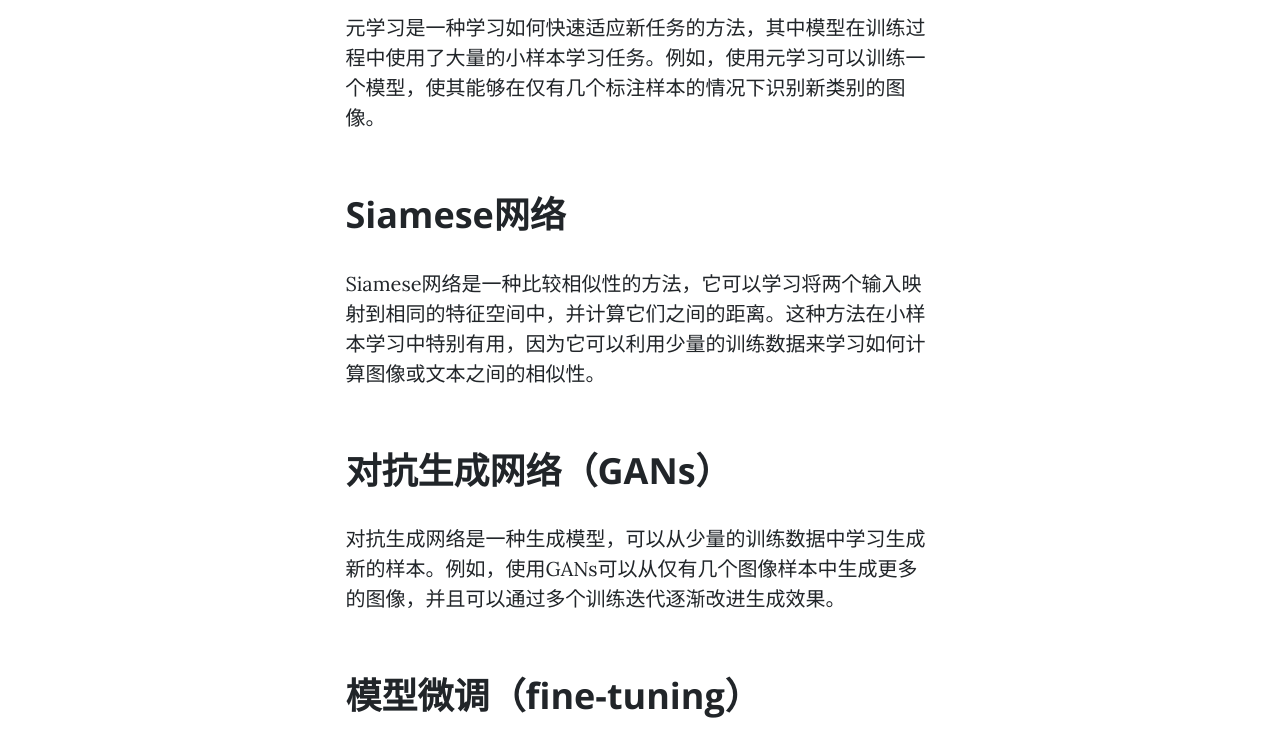
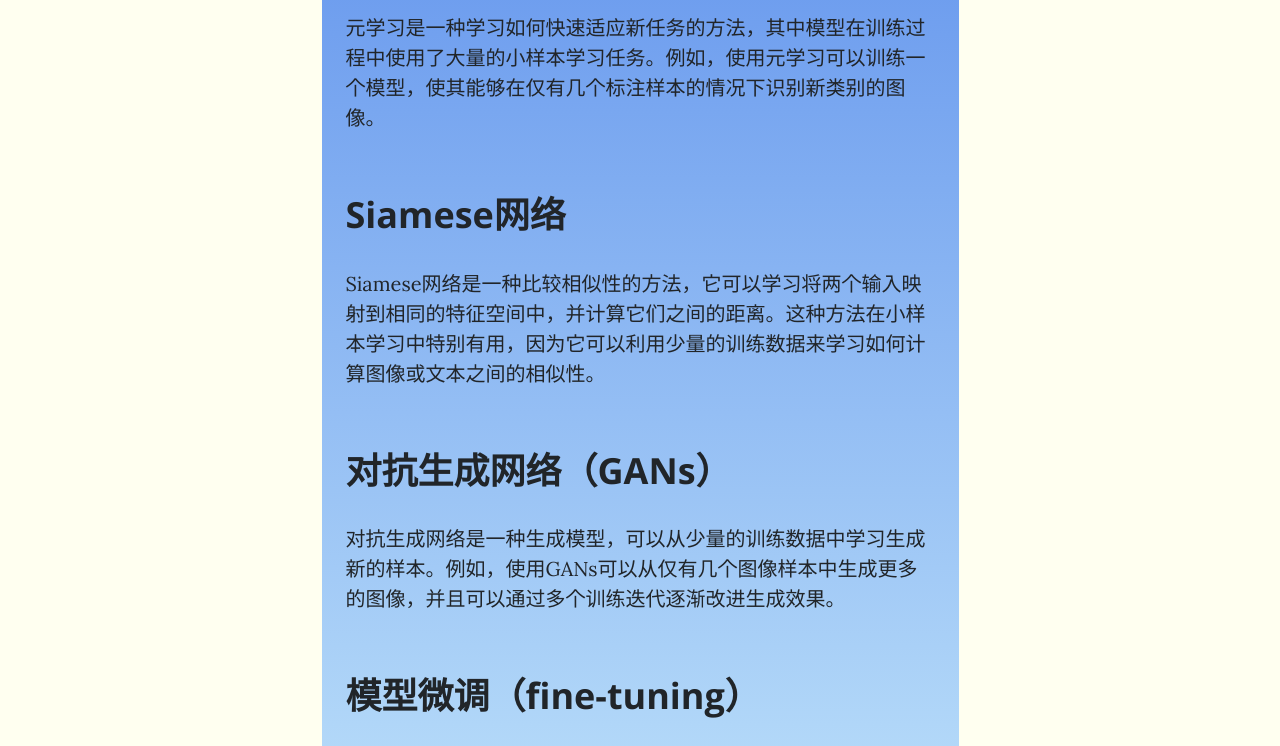
Before and after one commit to Jderder/web, a plain HTML site: page post.html in a window 1280 px wide. Shown: the part 714-1460 px from the top of the page. Drawn offline with nearby package versions, Linux system fonts and the light colour scheme.

Commit message:
Update post.html

```diff
--- a/post.html
+++ b/post.html
@@ -15,8 +15,9 @@
         <!-- Core theme CSS (includes Bootstrap)-->
         <link href="css/styles.css" rel="stylesheet" />
     </head>
-    <body>
+    <body style="background-color: #FFFFF0;">
         <!-- Navigation-->
+
         <nav class="navbar navbar-expand-lg navbar-light" id="mainNav">
             <div class="container px-4 px-lg-5">
                 <a class="navbar-brand" href="index.html">小样本学习在图像识别领域的应用</a>
@@ -52,7 +53,7 @@
         <article class="mb-4">
             <div class="container px-4 px-lg-5">
                 <div class="row gx-4 gx-lg-5 justify-content-center">
-                    <div class="col-md-10 col-lg-8 col-xl-7">
+                    <div class="col-md-10 col-lg-8 col-xl-7" style="background: linear-gradient(CornflowerBlue,LightCyan);">
 						<h2 class="section-heading">元学习（meta-learning）</h2>
                         <p>元学习是一种学习如何快速适应新任务的方法，其中模型在训练过程中使用了大量的小样本学习任务。例如，使用元学习可以训练一个模型，使其能够在仅有几个标注样本的情况下识别新类别的图像。</p>
 						<h2 class="section-heading">Siamese网络</h2>
```
